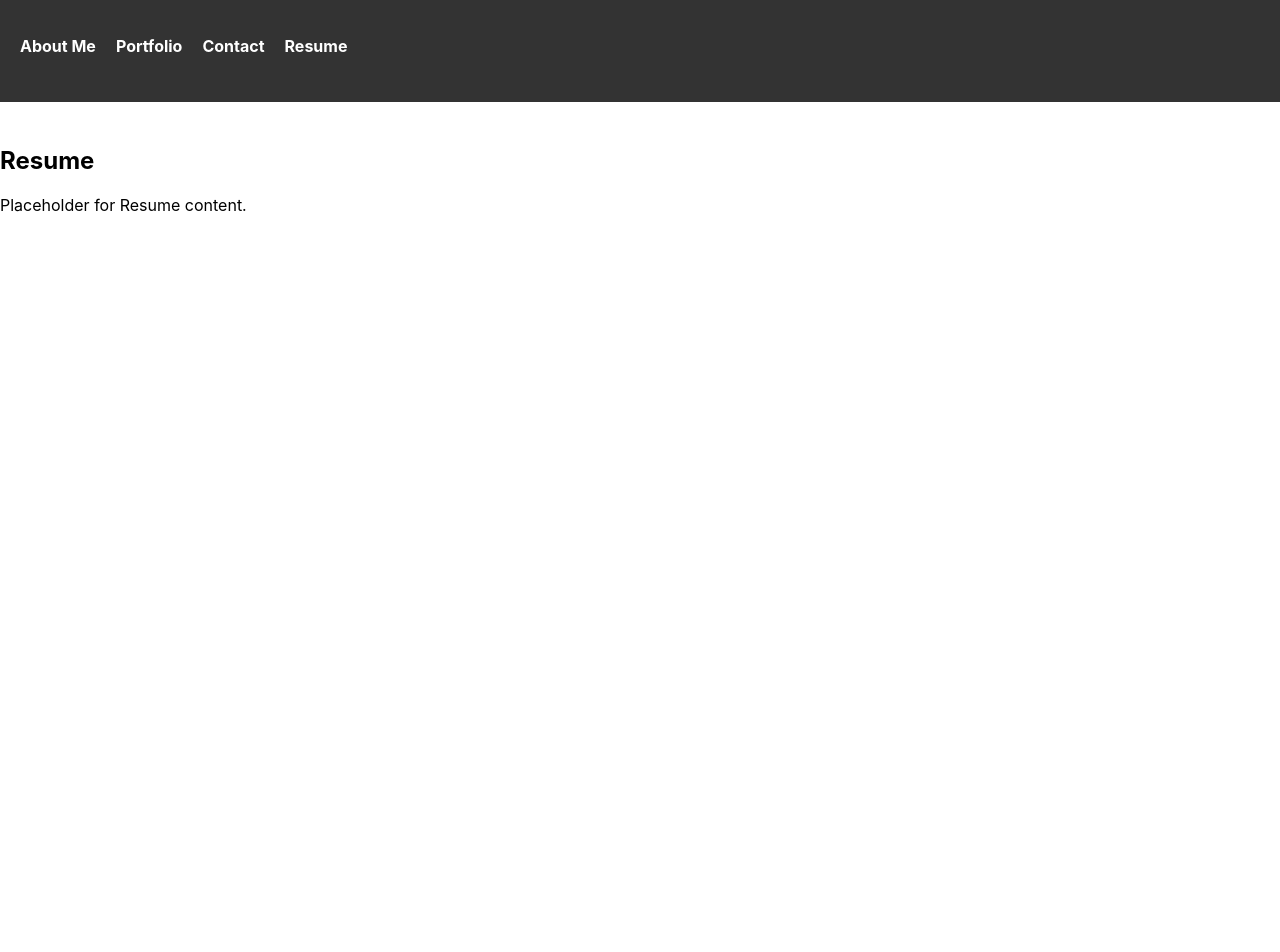
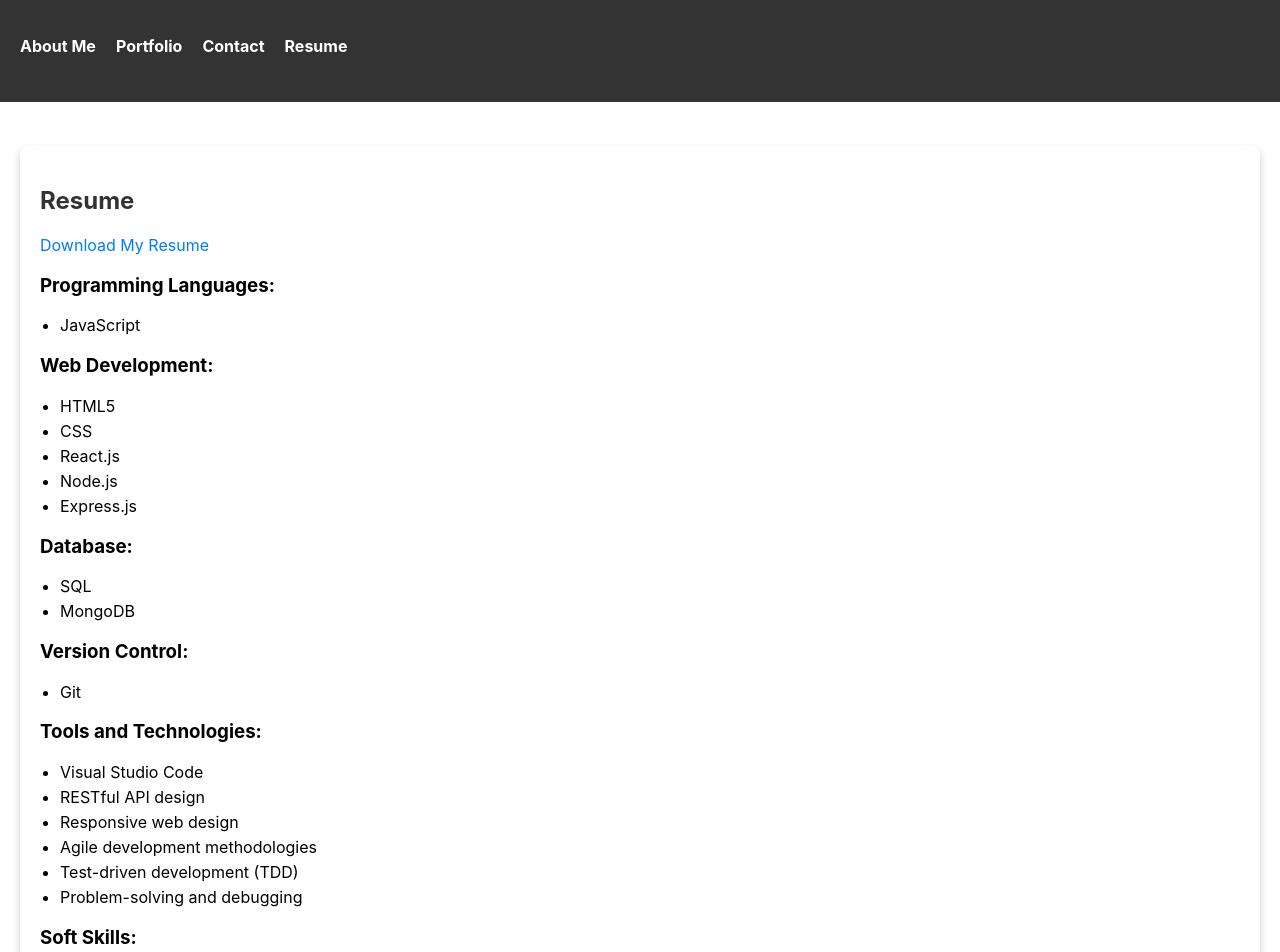
Before and after one commit to Essence1987/portfolio, a React (Create React App) app in the folder my-portfolio/: page /resume in a window 1280 px wide. Shown: the top 952 px of the page. Before the commit the page ends 800 px from the top, so only its background shows below. Built offline with nearby package versions, Linux system fonts and the light colour scheme.

Commit message:
Updated Resume page and added pdf fiile

```diff
--- /dev/null
+++ b/my-portfolio/src/pages/Resume.css
@@ -0,0 +1,44 @@
+/* Apply styling to the entire Resume section */
+.resume-card {
+    background-color: #fff;
+    border-radius: 8px;
+    box-shadow: 0 4px 8px rgba(0, 0, 0, 0.2);
+    padding: 20px;
+    margin: 20px;
+  }
+
+  /* Style headings */
+  .resume-card h2 {
+    color: #333;
+    margin-bottom: 20px;
+  }
+
+  /* Style links */
+  .resume-card a {
+    color: #007bff;
+    text-decoration: none;
+    margin-bottom: 10px;
+    display: block;
+  }
+
+  .resume-card a:hover {
+    text-decoration: underline;
+  }
+
+  /* Style lists */
+  .resume-card ul {
+    list-style-type: disc;
+    padding-left: 20px;
+    margin-top: 10px;
+  }
+
+  .resume-card li {
+    margin-bottom: 5px;
+  }
+
+  /* Media query for responsive design */
+  @media (max-width: 768px) {
+    .resume-card {
+      margin: 10px;
+    }
+  }
--- a/my-portfolio/src/pages/Resume.js
+++ b/my-portfolio/src/pages/Resume.js
@@ -1,12 +1,70 @@
 import React from 'react';
+import '../pages/Resume.css';
 
 function Resume() {
-    return (
-        <div>
-            <h2>Resume</h2>
-            <p>Placeholder for Resume content.</p>
-        </div>
-    );
+  return (
+    <div className="resume-card">
+      <h2>Resume</h2>
+
+      {/* Downloadable resume link */}
+      <a
+        href="/Resume.pdf" //
+        download // This attribute ensures the file is downloaded when clicked
+      >
+        Download My Resume
+      </a>
+
+      {/* Programming Languages */}
+      <h3>Programming Languages:</h3>
+      <ul>
+        <li>JavaScript</li>
+      </ul>
+
+      {/* Web Development */}
+      <h3>Web Development:</h3>
+      <ul>
+        <li>HTML5</li>
+        <li>CSS</li>
+        <li>React.js</li>
+        <li>Node.js</li>
+        <li>Express.js</li>
+      </ul>
+
+      {/* Database */}
+      <h3>Database:</h3>
+      <ul>
+        <li>SQL</li>
+        <li>MongoDB</li>
+      </ul>
+
+      {/* Version Control */}
+      <h3>Version Control:</h3>
+      <ul>
+        <li>Git</li>
+      </ul>
+
+      {/* Tools and Technologies */}
+      <h3>Tools and Technologies:</h3>
+      <ul>
+        <li>Visual Studio Code</li>
+        <li>RESTful API design</li>
+        <li>Responsive web design</li>
+        <li>Agile development methodologies</li>
+        <li>Test-driven development (TDD)</li>
+        <li>Problem-solving and debugging</li>
+      </ul>
+
+      {/* Soft Skills */}
+      <h3>Soft Skills:</h3>
+      <ul>
+        <li>Strong communication skills</li>
+        <li>Teamwork and collaboration</li>
+        <li>Adaptability</li>
+        <li>Time management</li>
+        <li>Attention to detail</li>
+      </ul>
+    </div>
+  );
 }
 
 export default Resume;
```
Also changed, not shown: 1 other file (tests, documents, lock files or other folders).
